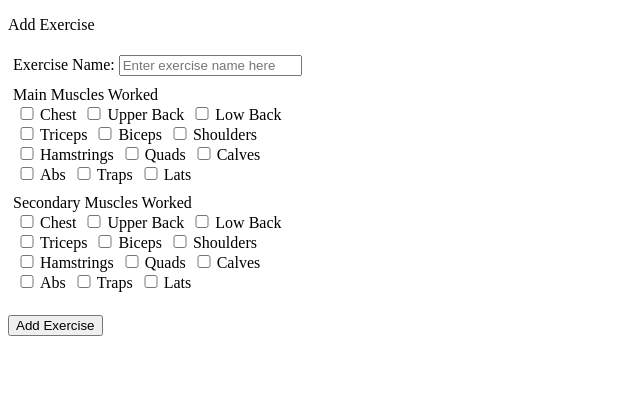
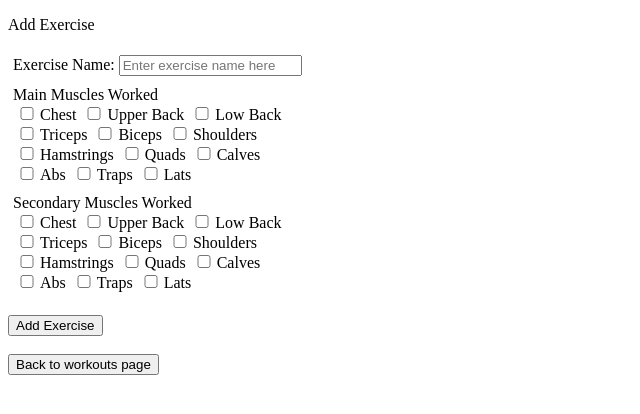
Before and after one commit to TylerK2672/workout_tracker, a website: page public/addExercise.html in a window 1280 px wide. Shown: the whole page, without its empty margins (0-640 px from the left). Drawn offline with Linux system fonts and the light colour scheme.

Commit message:
added link back to home page

```diff
--- a/public/addExercise.html
+++ b/public/addExercise.html
@@ -58,5 +58,11 @@
 
         <button id="commitBtn">Add Exercise</button>
     </form>
+
+    <br>
+
+    <form action="/" method="GET">
+        <button type="submit">Back to workouts page</button>
+    </form>
 </body>
 </html>
```
